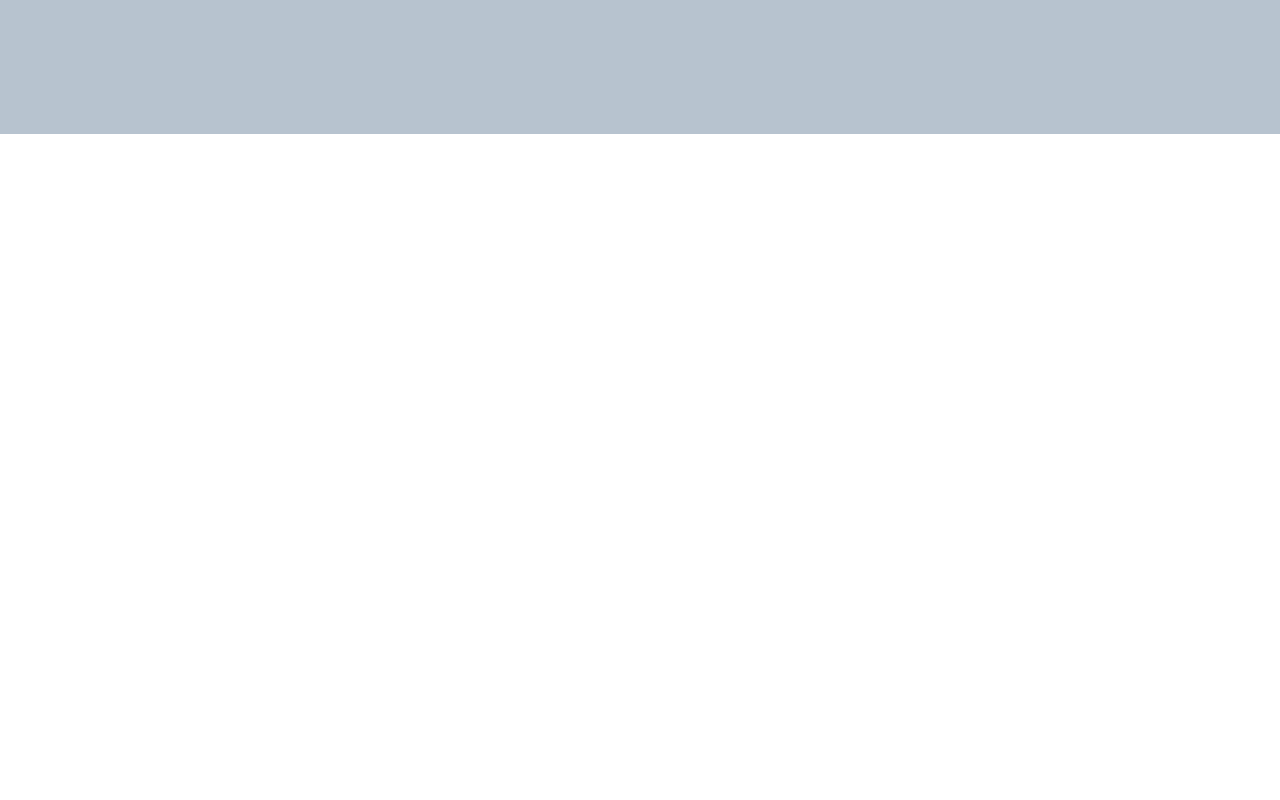
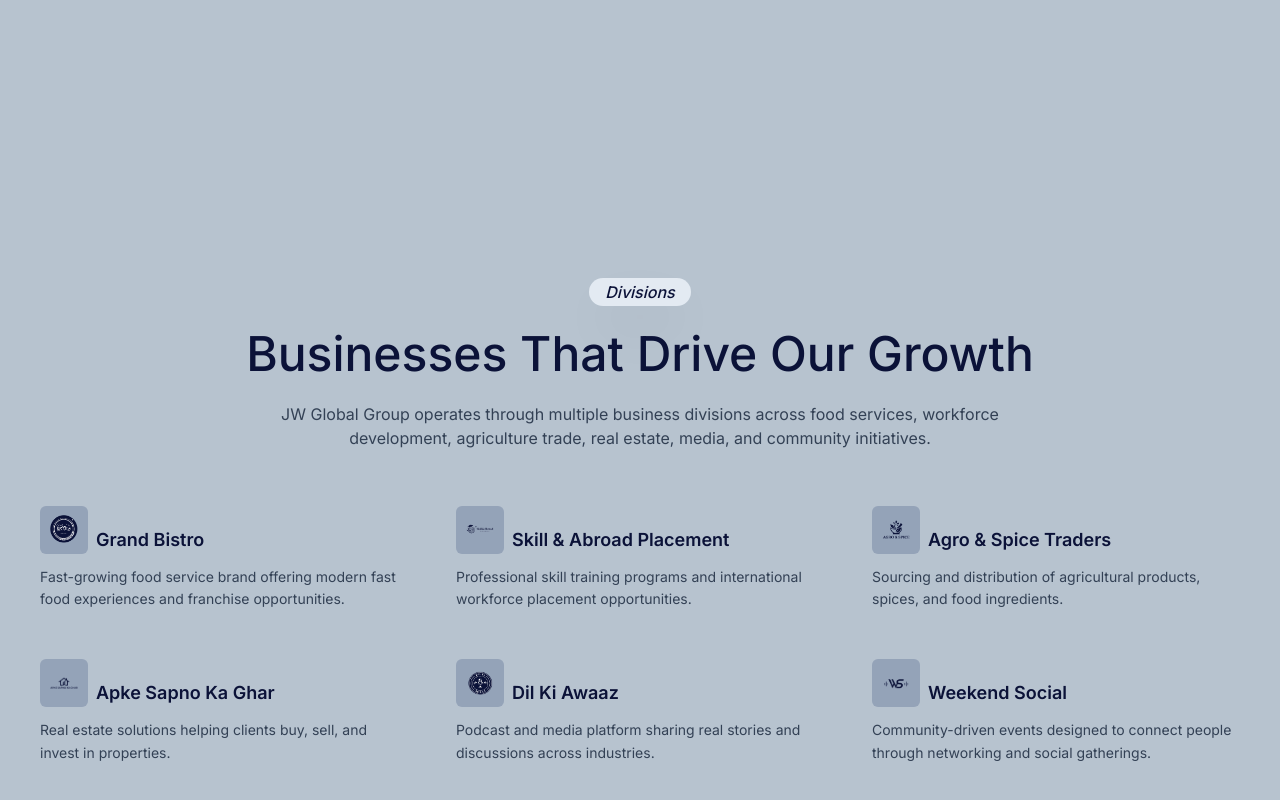
Before and after one commit to parthergk/jwglobalgrp, a Next.js app: page / in a window 1280 px wide. Shown: the part 2591-3391 px from the top of the page. Before the commit the page ends 2725 px from the top, so only its background shows below. Built offline with nearby package versions, Linux system fonts and the light colour scheme.

Commit message:
fix the design of divisions

```diff
--- a/app/page.tsx
+++ b/app/page.tsx
@@ -1,5 +1,6 @@
 import About from "@/components/home/About";
 import CoreValues from "@/components/home/CoreValues";
+import Divisions from "@/components/home/Divisions";
 import DivisionsStrip from "@/components/home/DivisionsStrip";
 import Hero from "@/components/home/Hero";
 
@@ -10,6 +11,7 @@ export default function Home() {
       <DivisionsStrip/>
       <About/>
       <CoreValues/>
+      <Divisions/>
     </div>
   );
 }
--- a/components/home/CoreValues.tsx
+++ b/components/home/CoreValues.tsx
@@ -88,8 +88,8 @@ const CoreValues = () => {
                             className={`
           flex flex-col items-center text-center py-5
           border-divider
-          ${index === 0 ? " border-l  border-b lg:border-b-0 col-start-2 lg:row-start-1 lg:col-start-1" : ""}
-          ${index === 1 ? "lg:border-l border-r  row-start-2 lg:row-start-1 col-start-1 lg:col-start-2" : ""}
+          ${index === 0 ? " border-l lg:border-l-0  border-b lg:border-b-0 col-start-2 lg:row-start-1 lg:col-start-1" : ""}
+          ${index === 1 ? "lg:border-l border-r lg:border-r-0  row-start-2 lg:row-start-1 col-start-1 lg:col-start-2" : ""}
         `}
                         >
 
--- /dev/null
+++ b/components/home/Divisions.tsx
@@ -0,0 +1,83 @@
+import TagBtn from "../TagBtn"
+import Image from "next/image"
+
+const divisions = [
+    {
+        logo: "/divisions/grand.png",
+        title: "Grand Bistro",
+        desc: "Fast-growing food service brand offering modern fast food experiences and franchise opportunities.",
+    },
+    {
+        logo: "/divisions/skill.png",
+        title: "Skill & Abroad Placement",
+        desc: "Professional skill training programs and international workforce placement opportunities.",
+    },
+    {
+        logo: "/divisions/agro.png",
+        title: "Agro & Spice Traders",
+        desc: "Sourcing and distribution of agricultural products, spices, and food ingredients.",
+    },
+    {
+        logo: "/divisions/ghar.png",
+        title: "Apke Sapno Ka Ghar",
+        desc: "Real estate solutions helping clients buy, sell, and invest in properties.",
+    },
+    {
+        logo: "/divisions/awaaz.png",
+        title: "Dil Ki Awaaz",
+        desc: "Podcast and media platform sharing real stories and discussions across industries.",
+    },
+    {
+        logo: "/divisions/ws.png",
+        title: "Weekend Social",
+        desc: "Community-driven events designed to connect people through networking and social gatherings.",
+    },
+]
+
+const Divisions = () => {
+    return (
+        <section className="py-16 px-4 sm:px-8 lg:px-10">
+            <div className="flex justify-center mb-6">
+                <TagBtn name="Divisions" />
+            </div>
+
+            <h2 className="text-3xl sm:text-4xl lg:text-5xl font-medium text-primary text-center mb-6">
+                Businesses That Drive Our Growth
+            </h2>
+            <p className="text-center text-text-secondary max-w-3xl mx-auto mb-14">
+                JW Global Group operates through multiple business divisions across
+                food services, workforce development, agriculture trade, real estate,
+                media, and community initiatives.
+            </p>
+            <div className="grid grid-cols-1 sm:grid-cols-2 lg:grid-cols-3 gap-x-12 gap-y-12">
+                {divisions.map((item, index) => (
+                    <div key={index} className=" flex flex-col gap-3 hover:-translate-y-0.5 transition">
+                        <div className="flex gap-2 items-end">
+                            <div className="w-12 h-12 rounded-md bg-divider flex items-center justify-center shrink-0">
+                                <Image
+                                    src={item.logo}
+                                    alt={item.title}
+                                    width={28}
+                                    height={28}
+                                    className="object-contain"
+                                />
+                            </div>
+
+                            <h3 className=" text-lg text-primary font-semibold ">
+                                {item.title}
+                            </h3>
+                        </div>
+                        <p className="text-text-secondary text-sm leading-relaxed">
+                            {item.desc}
+                        </p>
+                    </div>
+
+                ))}
+
+            </div>
+
+        </section>
+    )
+}
+
+export default Divisions
```
